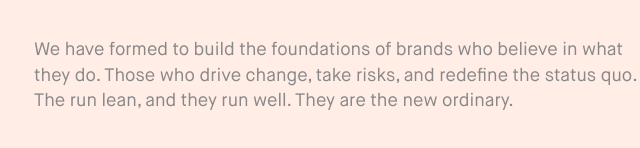
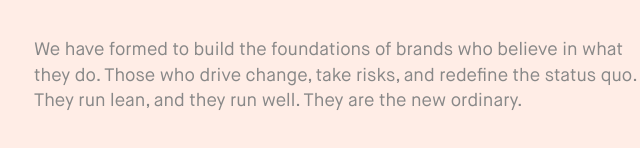
Before and after one commit to ordinarystudios/ordinarystudios.github.io, a website: page index.html in a window 1280 px wide. Shown: the part 808-956 px from the top of the page, 241-881 px from the left. Drawn offline with nearby package versions, Linux system fonts and the light colour scheme.

Commit message:
Update index.html

```diff
--- a/index.html
+++ b/index.html
@@ -40,7 +40,7 @@
                     believe in what<br>
                     they do. Those who drive change, take risks, and redefine
                     the status quo.<br>
-                    The run lean, and they run well. They are the new
+                    They run lean, and they run well. They are the new
                     ordinary.</p>
                 </div>
             </div>
```
